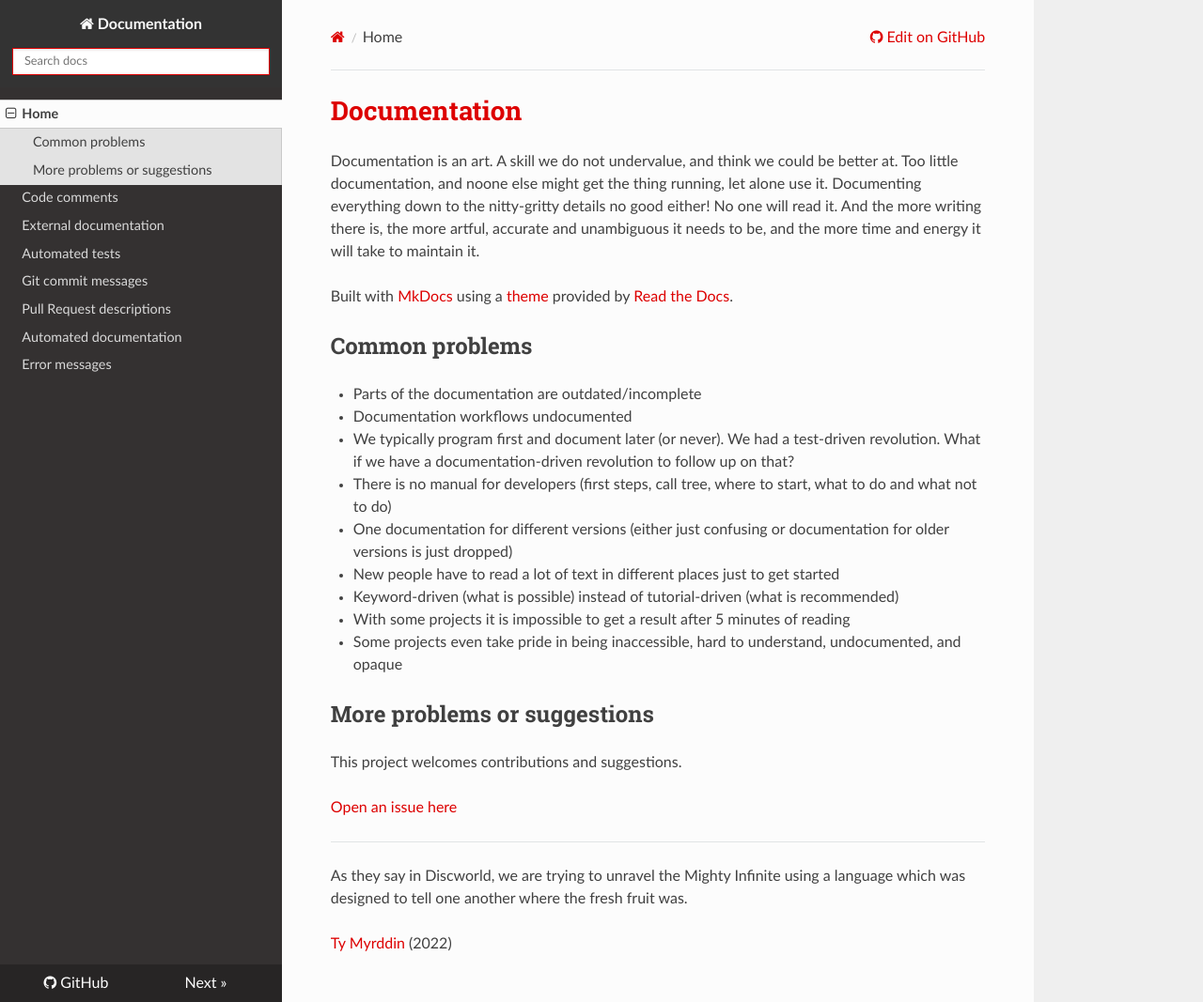
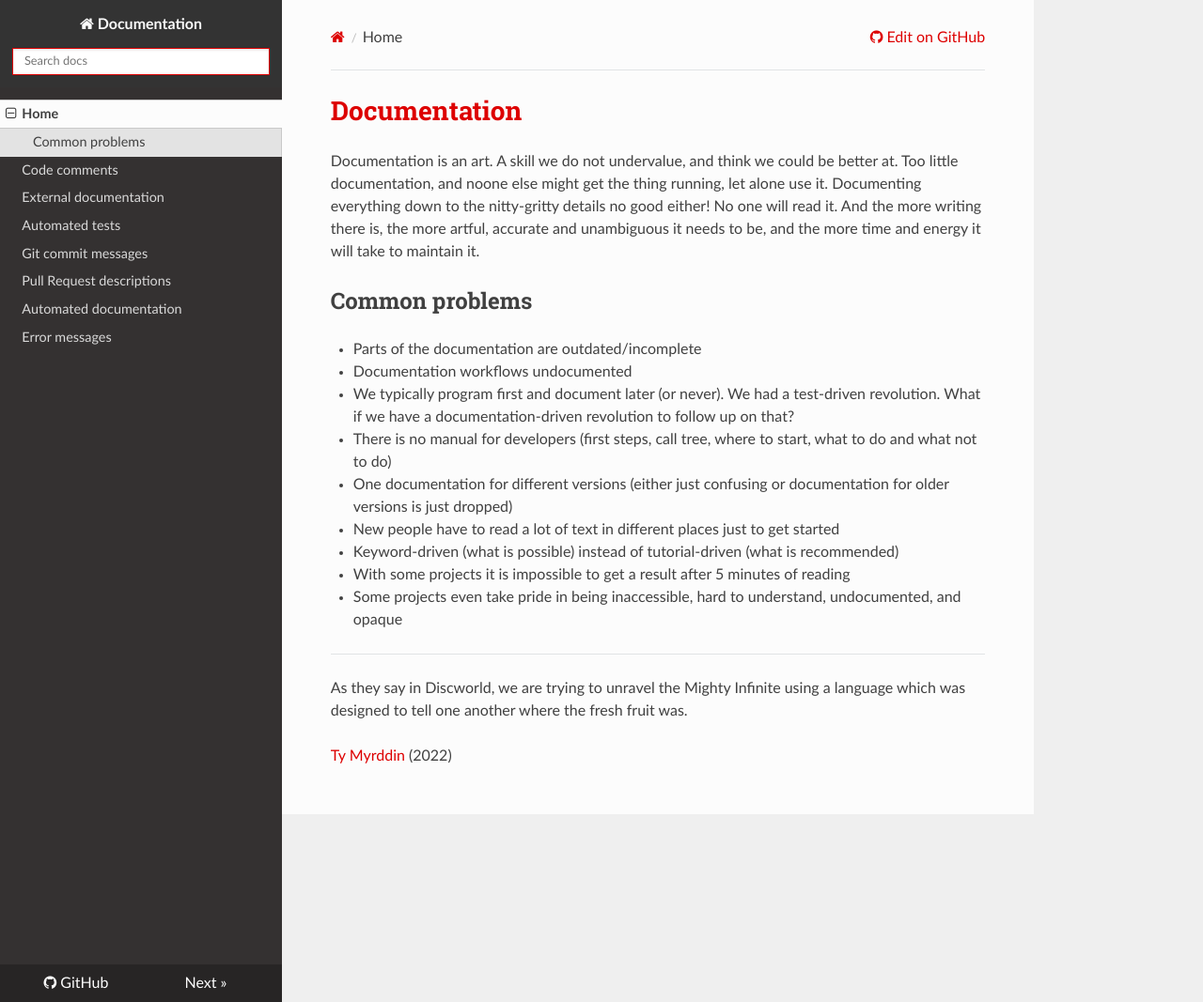
Before and after one commit to tymyrddin/documentation, an MkDocs documentation site: the page built from Documentation/docs/index.md, in a window 1280 px wide and 1067 px high. Shown: the whole window at 94% size. Built offline with MkDocs 1.6.1, drawn with Linux system fonts in a browser that asks for light colours; nearby versions of some CDN libraries.

Commit message:
Minor corrections

```diff
--- a/Documentation/docs/index.md
+++ b/Documentation/docs/index.md
@@ -4,9 +4,6 @@ Documentation is an art. A skill we do not undervalue, and think we could be bet
 noone else might get the thing running, let alone use it. Documenting everything down to the nitty-gritty details no
 good either! No one will read it. And the more writing there is, the more artful, accurate and unambiguous it needs to
 be, and the more time and energy it will take to maintain it.
-
-Built with [MkDocs](https://www.mkdocs.org/) using a [theme](https://github.com/readthedocs/sphinx_rtd_theme) provided
-by [Read the Docs](https://readthedocs.org/).
 
 ## Common problems
 
@@ -19,9 +16,3 @@ by [Read the Docs](https://readthedocs.org/).
 - Keyword-driven (what is possible) instead of tutorial-driven (what is recommended)
 - With some projects it is impossible to get a result after 5 minutes of reading
 - Some projects even take pride in being inaccessible, hard to understand, undocumented, and opaque
-
-## More problems or suggestions
-
-This project welcomes contributions and suggestions.
-
-[Open an issue here](https://github.com/tymyrddin/tymyrddin.github.io/issues)
```
Also changed, not shown: README.md, 1 other file.
